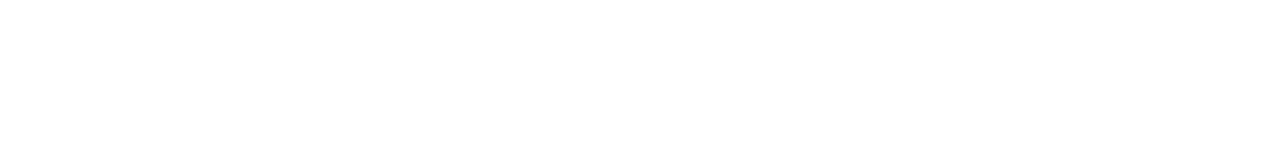
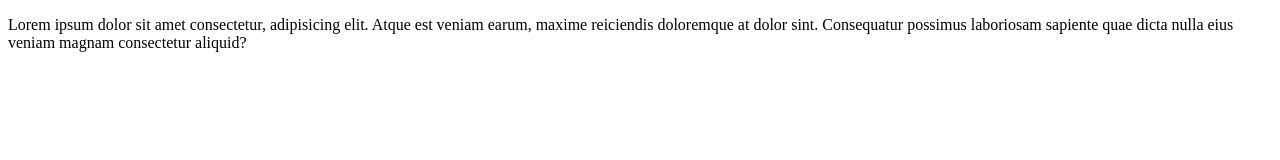
Before and after one commit to bruci69/provaGit, a plain HTML site: page index.html in a window 1280 px wide. Drawn offline with Linux system fonts and the light colour scheme.

Commit message:
aggiunto paragrafo lorem

```diff
--- a/index.html
+++ b/index.html
@@ -1,12 +1,18 @@
 <!DOCTYPE html>
 <html lang="en">
+
 <head>
     <meta charset="UTF-8">
     <meta http-equiv="X-UA-Compatible" content="IE=edge">
     <meta name="viewport" content="width=device-width, initial-scale=1.0">
     <title>Prova Git & Github</title>
 </head>
+
 <body>
+    <p>
+        Lorem ipsum dolor sit amet consectetur, adipisicing elit. Atque est veniam earum, maxime reiciendis doloremque
+        at dolor sint. Consequatur possimus laboriosam sapiente quae dicta nulla eius veniam magnam consectetur aliquid?
+    </p>
+</body>
 
-</body>
 </html>
```
